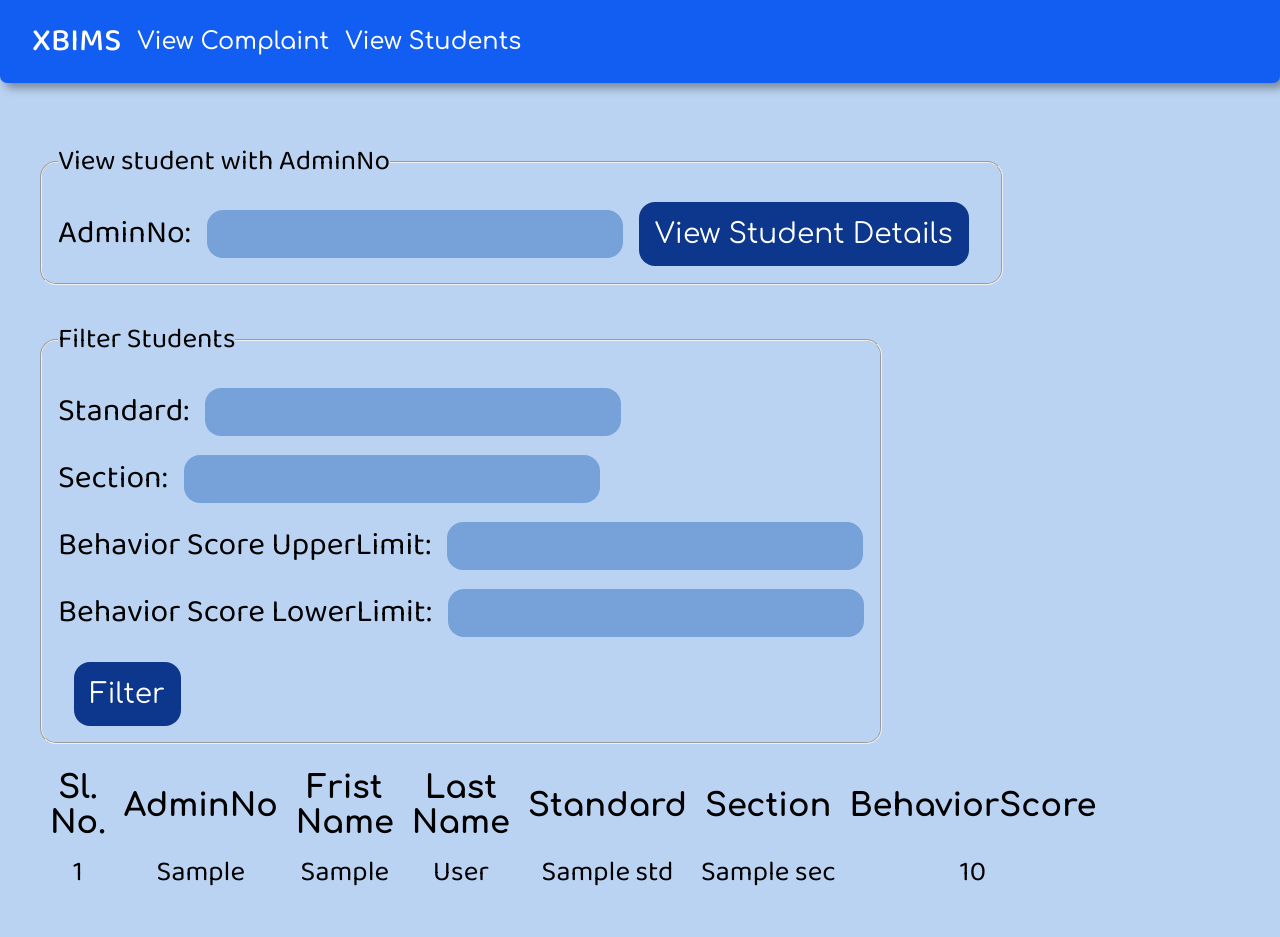
After one commit to XotEmBotZ/instituteManagement, a Django app: template mainServer/students/templates/students/viewAllStudents.html in a window 1280 px wide. The commit adds this page. Run offline with Django 4.2, Linux system fonts and the light colour scheme; the template is opened without the code that fills it: most values are stand-ins (such as "Sample title", 1, 10 or a date in 2020).

Commit message:
Added view to view all students
Added the view to view all students at once , filter students, sort them
etc

```diff
--- a/mainServer/students/admin.py
+++ b/mainServer/students/admin.py
@@ -2,6 +2,6 @@ from django.contrib import admin
 from . import models
 # Register your models here.
 admin.site.register(models.student)
-admin.site.register(models.parent)
+# admin.site.register(models.parent)
 admin.site.register(models.studentFaceCascade)
 admin.site.register(models.studentAttendanceAbsentStudent)
--- /dev/null
+++ b/mainServer/students/static/students/css/viewAllStudents.css
@@ -0,0 +1,90 @@
+main {
+    padding: 2.5rem;
+}
+
+form {
+    display: flex;
+    flex-direction: column;
+    font-family: baloo2;
+    font-size: 1.75rem;
+    max-width: 90%;
+}
+
+
+form label {
+    display: flex;
+    align-items: center;
+    align-content: center;
+    margin: .5rem 0rem;
+    font-size: 2rem;
+}
+
+form label input,
+form label select,
+form label textarea {
+    font-family: comfortaa;
+    font-size: 1.75rem;
+    margin-left: 1rem;
+    outline: none;
+    border: none;
+    background-color: var(--other1C);
+    padding: .5rem 1rem;
+    border-radius: 1rem;
+}
+
+form label textarea {
+    resize: none;
+}
+
+form button{
+    outline: none;
+    border: none;
+    background-color: var(--secondaryC);
+    padding: 1rem 1rem;
+    border-radius: 1rem;
+    font-family: comfortaa;
+    font-size: 1.75rem;
+    margin-left: 1rem;
+    display: block;
+    width: max-content;
+    color: var(--text1C);
+    margin-top: 1rem;
+}
+
+
+fieldset{
+    padding: 1rem;
+    border-radius: 1rem;
+    width: max-content;
+    margin: 1rem 0rem ;
+    display: flex;
+    flex-direction: column;
+}
+
+#directViewStudentForm fieldset{
+    flex-direction: row !important;
+    align-items: center;
+    align-content: center;
+}
+
+#directViewStudentForm button{
+    margin: 0rem 1rem;
+}
+
+
+table{
+    table-layout: auto;
+    width: 75%;
+}
+
+th{
+    font-family: comfortaa;
+    padding: .5rem;
+    font-size: 2rem;
+}
+
+td{
+    font-family: baloo2;
+    text-align: center;
+    font-size: 1.75rem;
+}
--- /dev/null
+++ b/mainServer/students/static/students/js/viewAllStudents.js
@@ -0,0 +1,47 @@
+function sortTable(n) {
+    var table, rows, switching, i, x, y, shouldSwitch, dir, switchcount = 0;
+    table = document.getElementById("table");
+    switching = true;
+    dir = "asc";
+    while (switching) {
+      switching = false;
+      rows = table.rows;
+      for (i = 1; i < (rows.length - 1); i++) {
+        shouldSwitch = false;
+        x = rows[i].getElementsByTagName("TD")[n].innerHTML.toLowerCase();
+        y = rows[i + 1].getElementsByTagName("TD")[n].innerHTML.toLowerCase();
+
+        if (!isNaN(parseInt(x))){
+            x=parseInt(x)
+            y=parseInt(y)
+        }else{
+            console.log(x,y)
+        }
+        if (dir == "asc") {
+          if (x > y) {
+            shouldSwitch = true;
+            break;
+          }
+        } else if (dir == "desc") {
+          if (x < y) {
+            shouldSwitch = true;
+            break;
+          }
+        }
+      }
+      if (shouldSwitch) {
+        rows[i].parentNode.insertBefore(rows[i + 1], rows[i]);
+        switching = true;
+        switchcount ++;
+      } else {
+        if (switchcount == 0 && dir == "asc") {
+          dir = "desc";
+          switching = true;
+        }
+      }
+    }
+}
+
+function redirectStd(adminNo){
+  window.location.href=`?adminNo=${adminNo}`
+}
--- /dev/null
+++ b/mainServer/students/templates/students/viewAllStudents.html
@@ -0,0 +1,73 @@
+{% extends 'students/base.html' %}
+
+{% block head %}
+{% load static %}
+<link rel="stylesheet" href="{% static 'students/css/viewAllStudents.css' %}">
+<script src="{% static 'students/js/viewAllStudents.js' %}"></script>
+{% endblock head %}
+
+{% block main %}
+{% if msgPresent %}
+<h1 id="msg">{{msg}}</h1>
+{% endif %}
+
+<form action="" method="get" id="directViewStudentForm">
+    <fieldset>
+        <legend>View student with AdminNo</legend>
+        <label for="adminNo">AdminNo:
+            <input type="number" name="adminNo" id="adminNo">
+        </label>
+        <button type="submit">View Student Details</button>
+    </fieldset>
+</form>
+
+<form action="" method="post">
+    {% csrf_token %}
+    <fieldset>
+        <legend>Filter Students</legend>
+        <label for="stdStd">Standard:
+            <input type="number" name="stdStd" id="stdStd">
+        </label>
+        <label for="stdSec">Section:
+            <input type="text" name="stdSec" id="stdSec">
+        </label>
+        <label for="stdBehaviroScoreUpperLimit">Behavior Score UpperLimit:
+            <input type="number" name="stdBehaviroScoreUpperLimit" id="stdBehaviroScoreUpperLimit">
+        </label>
+        <label for="stdBehaviroScoreLowerLimit">Behavior Score LowerLimit:
+            <input type="number" name="stdBehaviroScoreLowerLimit" id="stdBehaviroScoreLowerLimit">
+        </label>
+        <button type="submit">Filter</button>
+    </fieldset>
+</form>
+
+<section id="std">
+    <table id="table">
+        <thead>
+            <tr>
+                <th onclick="sortTable(0)">Sl. No.</th>
+                <th onclick="sortTable(1)">AdminNo</th>
+                <th onclick="sortTable(2)">Frist Name</th>
+                <th onclick="sortTable(3)">Last Name</th>
+                <th onclick="sortTable(4)">Standard</th>
+                <th onclick="sortTable(5)">Section</th>
+                <th onclick="sortTable(6)">BehaviorScore</th>
+            </tr>
+        </thead>
+        <tbody>
+            {% for std in stdModels %}
+            <tr class="stdInfo" onclick="redirectStd({{std.adminNo}})">
+                <td>{{ forloop.counter }}</td>
+                <td>{{std.adminNo}}</td>
+                <td>{{std.firstName}}</td>
+                <td>{{std.LastName}}</td>
+                <td>{{std.std}}</td>
+                <td>{{std.sec}}</td>
+                <td>{{std.behaviorScore}}</td>
+            </tr>
+            {% endfor %}
+        </tbody>
+    </table>
+</section>
+
+{% endblock main %}
--- a/mainServer/students/templates/students/viewStudent.html
+++ b/mainServer/students/templates/students/viewStudent.html
@@ -3,13 +3,13 @@
 {% block head %}
 {% load static %}
 <link rel="stylesheet" href="{% static 'students/css/viewstudent.css' %}">
-<script defer src="{% static 'students/js/viewstudent.js' %}"></script>
 {% endblock head %}
 
 {% block main %}
 {% if msgPresent %}
 <h1 id="msg">{{msg}}</h1>
 {% endif %}
+{% if stdFound %}
 <h1 id="studentName">Student Name: {{stdName}}</h1>
 <div class="studentDetails">
     <p id="stdClass" class="stdDetails">Student standard: {{stdStd}}</p>
@@ -19,4 +19,5 @@
     <p id="stdJoiningDate" class="stdDetails">Student Joining Date: {{stdJoiningDate}}</p>
     <h3 id="stdBehaviorScore" class="stdDetails ">Student Behavior Score: <span id="behaviorScore" class="{{behaviorClass}}">{{stdBehaviorScore}}</span></h3>
 </div>
+{% endif %}
 {% endblock main %}
```
Also changed, not shown: mainServer/students/models.py (+7 -7 lines), mainServer/students/views.py (+18 -7 lines).
